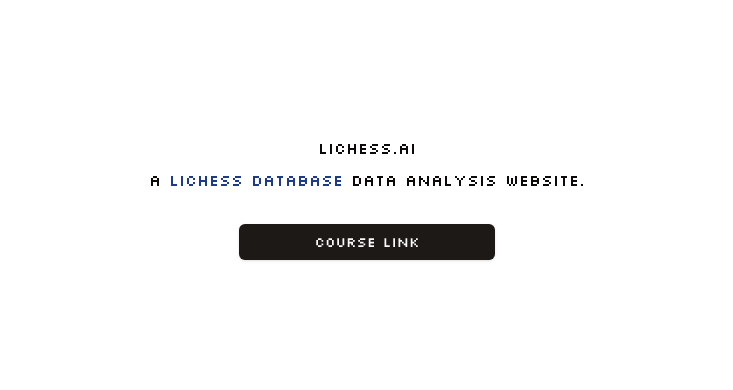
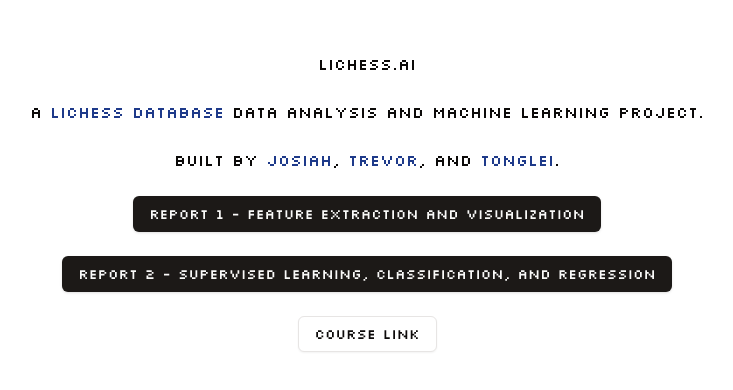
Before and after one commit to plettj/lichess.ai, a Next.js app in the folder lichess.ai/: page / in a window 1280 px wide. Shown: the part 198-588 px from the top of the page, without its empty margins (273-1006 px from the left). Built offline with nearby package versions, Linux system fonts and the light colour scheme.

Commit message:
feat: Update website with reports

```diff
--- a/lichess.ai/app/(home)/page.tsx
+++ b/lichess.ai/app/(home)/page.tsx
@@ -1,8 +1,9 @@
 import { Button } from "@/components/ui/button";
+import Link from "next/link";
 
 export default async function Home() {
   return (
-    <main className="flex flex-col gap-2 my-auto items-center">
+    <main className="flex flex-col gap-6 my-auto items-center">
       <h1>Lichess.ai</h1>
       <p>
         A{" "}
@@ -12,10 +13,43 @@
         >
           lichess database
         </a>{" "}
-        data analysis website.
+        data analysis and machine learning project.
       </p>
-      <hr className="h-2" />
-      <Button asChild className="w-64 my-2">
+      <p>
+        Built by{" "}
+        <a
+          className="no-underline text-blue-900 hover:to-blue-700"
+          href="https://plett.dev"
+        >
+          Josiah
+        </a>
+        ,{" "}
+        <a
+          className="no-underline text-blue-900 hover:to-blue-700"
+          href="https://tdude92.github.io/"
+        >
+          Trevor
+        </a>
+        , and{" "}
+        <a
+          className="no-underline text-blue-900 hover:to-blue-700"
+          href="https://www.linkedin.com/in/tonglei-liu-18291a248/"
+        >
+          Tonglei
+        </a>
+        .
+      </p>
+      <Button asChild>
+        <Link href="/static/reports/feature-extraction-and-visualization.pdf">
+          Report 1 - Feature Extraction and Visualization
+        </Link>
+      </Button>
+      <Button asChild>
+        <Link href="/static/reports/supervised-learning-classification-and-regression.pdf">
+          Report 2 - Supervised Learning, Classification, and Regression
+        </Link>
+      </Button>
+      <Button asChild variant="outline">
         <a
           target="_blank"
           href="https://kurser.dtu.dk/course/02450"
```
Also changed, not shown: 2 other files (tests, documents, lock files or other folders).
